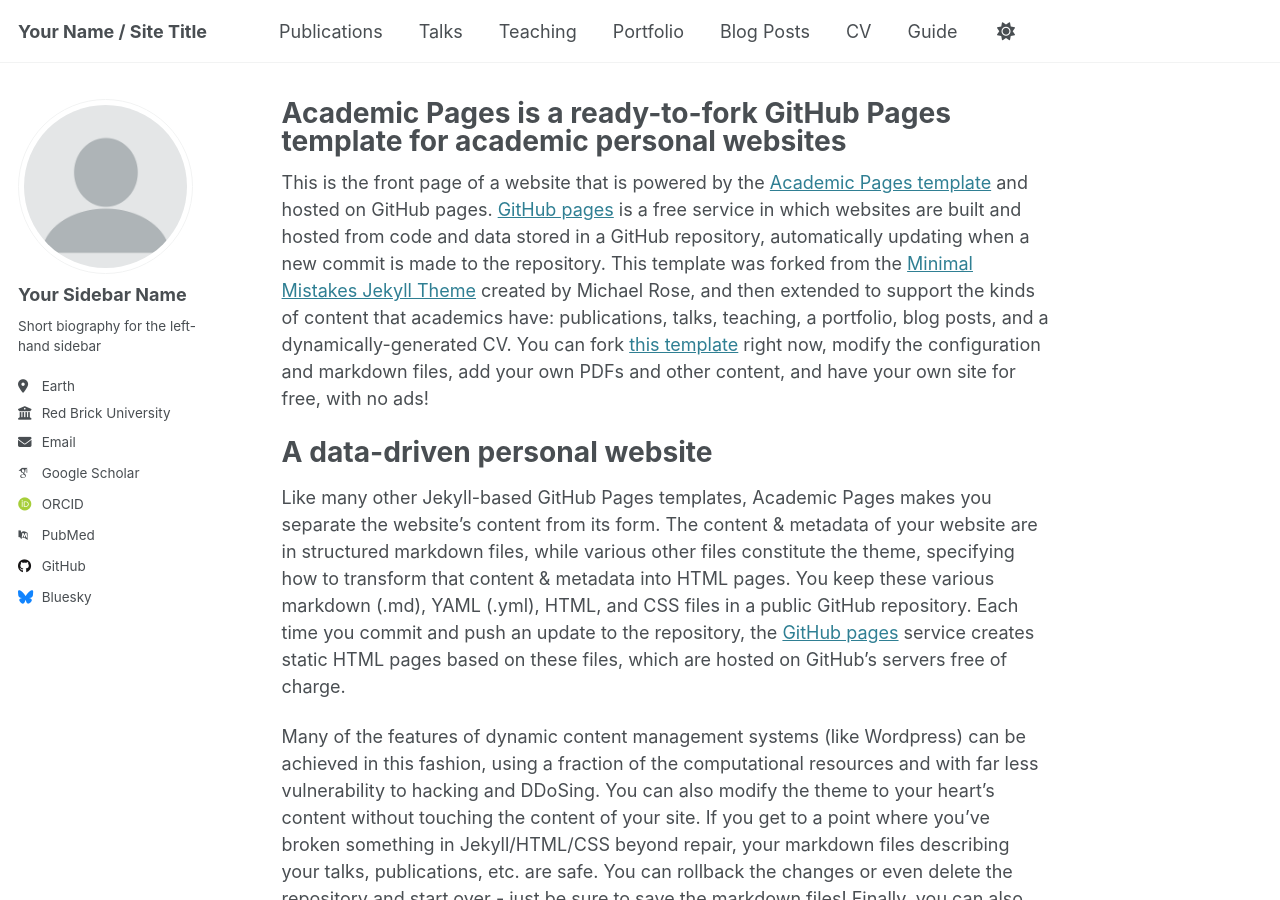
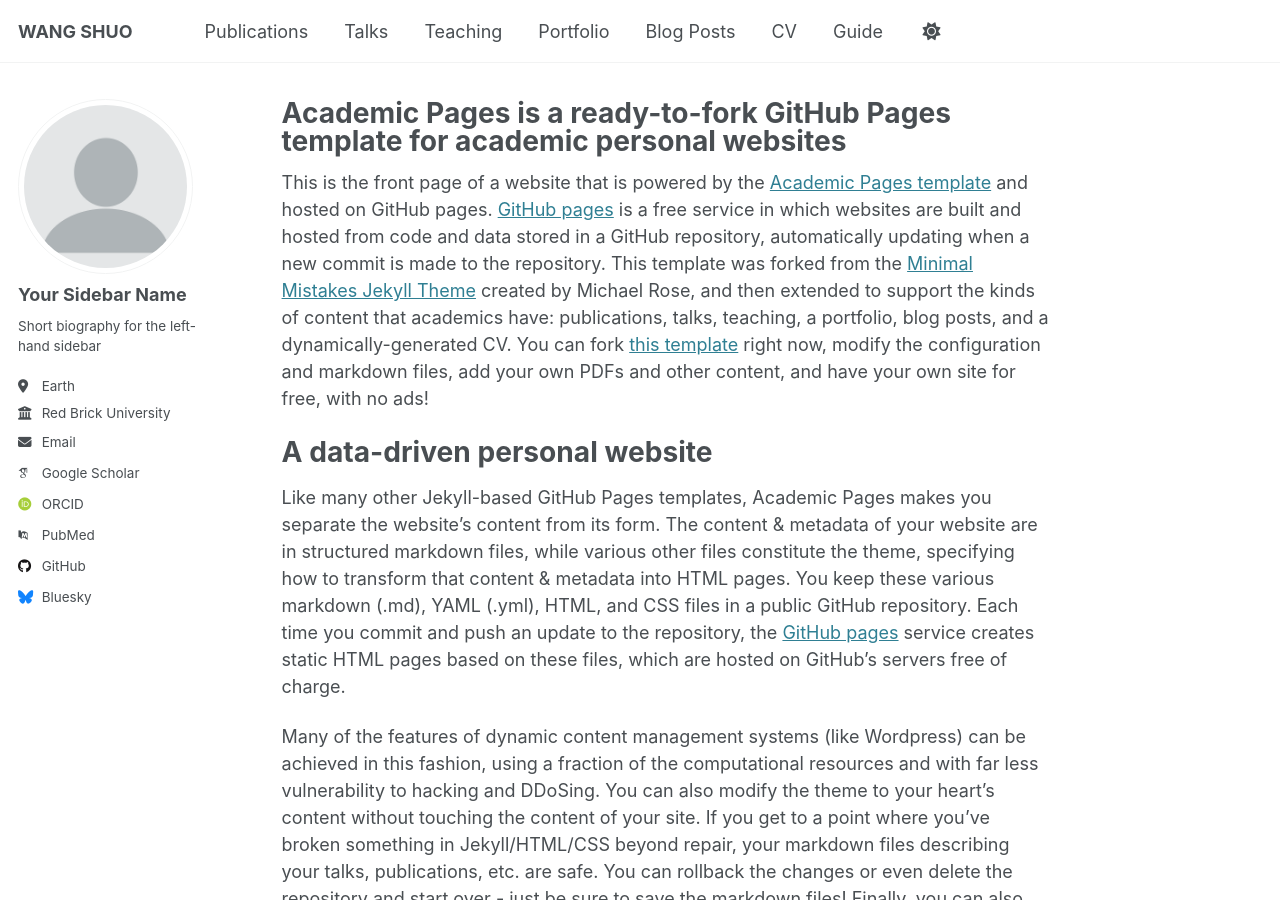
Before and after one commit to ws030903/ws030903.github.io, a Jekyll site: the page built from _pages/about.md, in a window 1280 px wide and 900 px high. Built offline with Jekyll 4.4.1, drawn with Linux system fonts in a browser that asks for light colours; some web fonts are replaced.

Commit message:
Update _config.yml

```diff
--- a/_config.yml
+++ b/_config.yml
@@ -9,7 +9,7 @@
 # Basic Site Settings
 locale                   : "en-US"
 site_theme               : "default"
-title                    : "Your Name / Site Title"
+title                    : "WANG SHUO"
 title_separator          : "-"
 name                     : &name "WANG SHUO"
 description              : &description "personal description"
```
